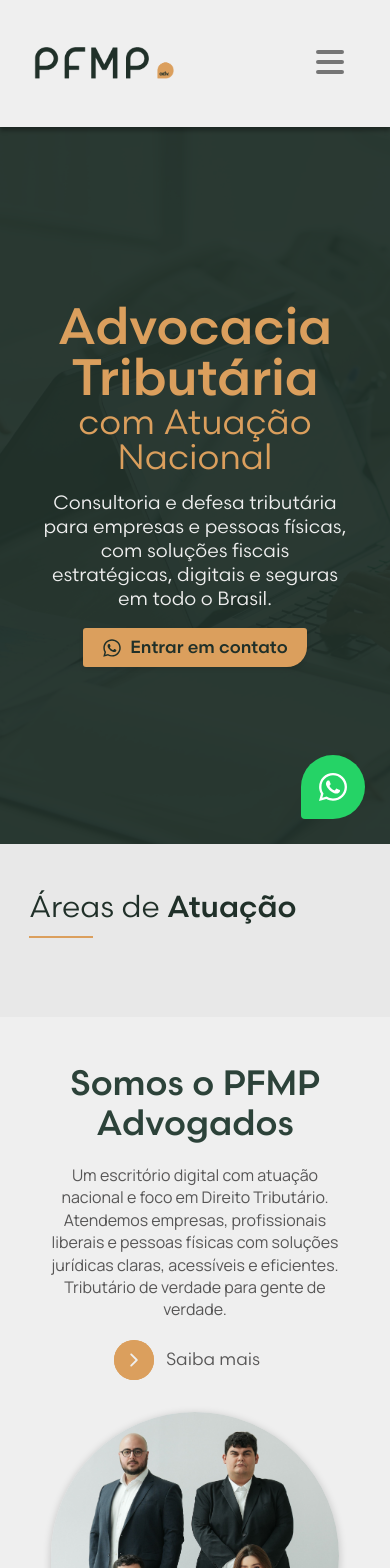
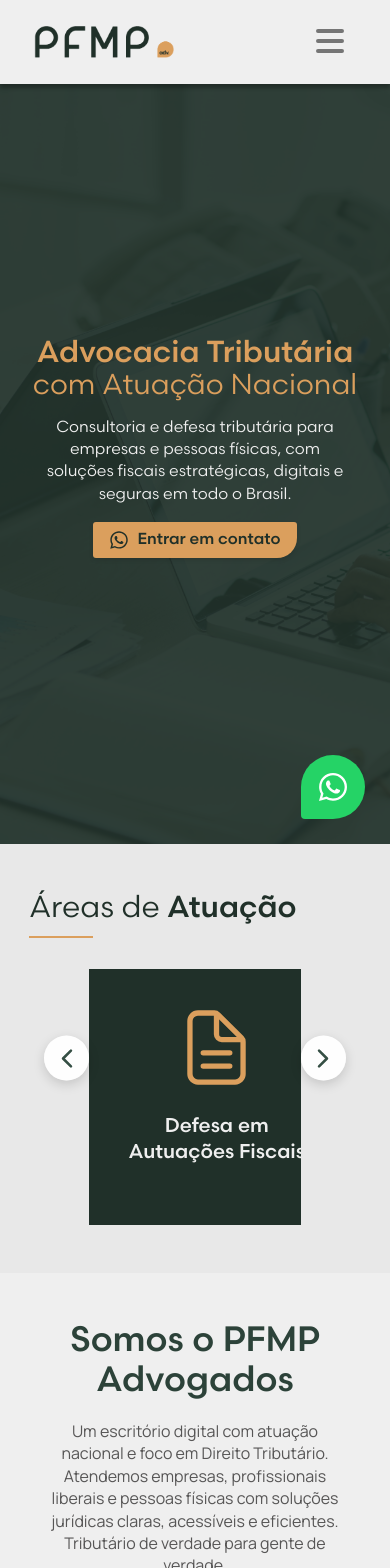
Before and after one commit to joaopiller/PFMP, a React (Vite) app: page / in a window 390 px wide. Shown: the top 1568 px of the page. Built offline with nearby package versions, Linux system fonts and the light colour scheme.

Commit message:
feat: style changes

```diff
--- a/package.json
+++ b/package.json
@@ -13,7 +13,8 @@
     "react": "^19.1.0",
     "react-dom": "^19.1.0",
     "react-icons": "^5.5.0",
-    "react-router-dom": "^7.6.3"
+    "react-router-dom": "^7.6.3",
+    "swiper": "^11.2.10"
   },
   "devDependencies": {
     "@eslint/js": "^9.30.1",
--- a/src/components/CardAreaDeAtuacao/styles.module.css
+++ b/src/components/CardAreaDeAtuacao/styles.module.css
@@ -3,16 +3,17 @@
   flex-direction: column;
   align-items: center;
   justify-content: center;
-  width: 16.5rem !important;
-  height: 16.5rem;
+  width: 16rem !important;
+  height: 16rem;
   border-radius: 6px;
   overflow: hidden;
   background-color: #203029;
-  padding: 1.2rem;
+  padding: 1.3rem;
   text-align: center;
   color: #efefef;
   transition: all 0.5s ease;
   gap: 0.6rem;
+  margin: 0 auto;
 }
 
 .areaDeAtuacaoCard:hover {
@@ -21,7 +22,7 @@
 }
 
 .areaDeAtuacaoCard h3 {
-  font-size: 1.32rem;
+  font-size: 1.25rem;
   color: #efefef;
   font-family: var(--font-scandia-medium);
   line-height: 1.65rem;
@@ -31,7 +32,7 @@
 }
 
 .areaDeAtuacaoCard p {
-  font-size: .9rem;
+  font-size: 0.9rem;
   color: #efefef;
   font-family: var(--font-scandia-regular);
   line-height: 1.4rem;
--- a/src/components/Header/styles.module.css
+++ b/src/components/Header/styles.module.css
@@ -199,7 +199,7 @@
 @media (max-width: 800px) {
   .header {
     padding: 1rem 2rem;
-    height: 15vh;
+    height: 10vh;
   }
 
   .logo {
--- a/src/components/HomeAreasDeAtuação/index.jsx
+++ b/src/components/HomeAreasDeAtuação/index.jsx
@@ -1,7 +1,28 @@
 import SectionTitle from "../SectionTitle";
 import styles from "./styles.module.css";
+import { Swiper, SwiperSlide } from "swiper/react";
+import { Navigation } from "swiper/modules";
+import { useState } from "react";
+import { IoChevronBack, IoChevronForward } from "react-icons/io5";
+import "swiper/css";
+import "swiper/css/navigation";
+import areasDeAtuacao from "../../data/areasDeAtuacao";
+import CardAreaDeAtuacao from "../CardAreaDeAtuacao";
 
 export default function HomeAreasDeAtuacao({ whiteBackground = false }) {
+  const [swiperInstance, setSwiperInstance] = useState(null);
+
+  const goNext = () => {
+    if (swiperInstance) {
+      swiperInstance.slideNext();
+    }
+  };
+
+  const goPrev = () => {
+    if (swiperInstance) {
+      swiperInstance.slidePrev();
+    }
+  };
   return (
     <section
       className={styles.areasDeAtuacaoSection}
@@ -9,7 +30,65 @@ export default function HomeAreasDeAtuacao({ whiteBackground = false }) {
     >
       <div className={styles.areasDeAtuacaoContainer}>
         <SectionTitle lightTitle="Áreas de" boldTitle="Atuação" />
+
+        {/* Setas Customizadas */}
+        <button className={styles.customArrowPrev} onClick={goPrev}>
+          <IoChevronBack size={28} />
+        </button>
+        <button className={styles.customArrowNext} onClick={goNext}>
+          <IoChevronForward size={28} />
+        </button>
+
         <div className={styles.areasDeAtuacaoSlider}>
+          <Swiper
+            onSwiper={setSwiperInstance}
+            modules={[]}
+            loop
+            spaceBetween={16}
+            slidesPerView={1}
+            slidesPerGroup={1}
+            centeredSlides={true}
+            watchOverflow={true}
+            breakpoints={{
+              780: {
+                slidesPerView: 1,
+                slidesPerGroup: 1,
+                spaceBetween: 16,
+                centeredSlides: true,
+              },
+              781: {
+                slidesPerView: 2,
+                slidesPerGroup: 2,
+                spaceBetween: 10,
+                centeredSlides: false,
+              },
+              1185: {
+                slidesPerView: 3,
+                slidesPerGroup: 3,
+                spaceBetween: 10,
+                centeredSlides: false,
+              },
+              1501: {
+                slidesPerView: 4,
+                slidesPerGroup: 4,
+                spaceBetween: 20,
+                centeredSlides: false,
+              },
+            }}
+          >
+            {areasDeAtuacao.map((area) => (
+              <SwiperSlide key={area.name}>
+                <CardAreaDeAtuacao
+                  margin
+                  key={area.id}
+                  title={area.name}
+                  description={area.description}
+                >
+                  <area.icon color="#db9f5d" size={85} />
+                </CardAreaDeAtuacao>
+              </SwiperSlide>
+            ))}
+          </Swiper>
         </div>
       </div>
     </section>
--- a/src/components/HomeAreasDeAtuação/styles.module.css
+++ b/src/components/HomeAreasDeAtuação/styles.module.css
@@ -8,10 +8,120 @@
 
 .areasDeAtuacaoContainer {
   width: 85%;
+  position: relative;
+}
+
+/* Setas Customizadas */
+.customArrowPrev,
+.customArrowNext {
+  position: absolute;
+  top: 50%;
+  transform: translateY(-50%);
+  z-index: 10;
+  background-color: rgba(255, 255, 255, 0.95);
+  border: none;
+  border-radius: 50%;
+  width: 55px;
+  height: 55px;
+  display: flex;
+  align-items: center;
+  justify-content: center;
+  color: #354f44;
+  cursor: pointer;
+  box-shadow: 0 4px 12px rgba(0, 0, 0, 0.15);
+  transition: all 0.3s ease;
+}
+
+.customArrowPrev {
+  left: 00px;
+}
+
+.customArrowNext {
+  right: 10px;
+}
+
+.customArrowPrev:hover,
+.customArrowNext:hover {
+  background-color: #354f44;
+  color: white;
+  transform: translateY(-50%) scale(1.1);
+  box-shadow: 0 6px 16px rgba(0, 0, 0, 0.25);
+}
+
+.customArrowPrev:active,
+.customArrowNext:active {
+  transform: translateY(-50%) scale(0.95);
 }
 
 .areasDeAtuacaoSlider {
-  width: 90%;
+  width: calc(100% - 160px);
   position: relative;
   margin: 0 auto;
 }
+
+/* Responsividade */
+@media (max-width: 780px) {
+  .areasDeAtuacaoSlider {
+    width: calc(100% - 80px);
+  }
+
+  .customArrowPrev,
+  .customArrowNext {
+    width: 35px;
+    height: 35px;
+  }
+
+  .customArrowPrev {
+    left: 5px;
+  }
+
+  .customArrowNext {
+    right: 5px;
+  }
+
+  /* Força 1 slide em telas menores que 780px */
+  .areasDeAtuacaoSlider :global(.swiper-slide) {
+    width: 100% !important;
+    margin-right: 16px !important;
+  }
+}
+
+@media (max-width: 1185px) {
+  .areasDeAtuacaoSlider {
+    width: calc(100% - 120px);
+  }
+
+  .customArrowPrev,
+  .customArrowNext {
+    width: 45px;
+    height: 45px;
+  }
+
+  .customArrowPrev {
+    left: 15px;
+  }
+
+  .customArrowNext {
+    right: 15px;
+  }
+}
+
+@media (max-width: 100px) {
+  .areasDeAtuacaoSlider {
+    width: calc(100% - 80px);
+  }
+
+  .customArrowPrev,
+  .customArrowNext {
+    width: 35px;
+    height: 35px;
+  }
+
+  .customArrowPrev {
+    left: 5px;
+  }
+
+  .customArrowNext {
+    right: 5px;
+  }
+}
--- a/src/components/HomeBanner/styles.module.css
+++ b/src/components/HomeBanner/styles.module.css
@@ -159,11 +159,11 @@
   .homeBanner {
     justify-content: center;
     text-align: center;
-    height: 85vh;
+    height: 90vh;
   }
 
   .bannerBlur {
-    background-color: rgba(32, 48, 41, .95);
+    background-color: rgba(32, 48, 41, .92);
   }
 
   .bannerInfos {
@@ -176,6 +176,7 @@
     background-color: transparent;
     box-shadow: none;
     gap: 1rem;
+    margin-bottom: 2rem;
   }
 
   .lightTitle {
@@ -187,23 +188,25 @@
     display: flex;
     flex-direction: column;
     align-items: center;
-    gap: 0;
+    gap: .2rem;
     text-wrap: wrap;
   }
   .boldTitle {
     width: 100%;
-    font-size: 3.2rem;
+    font-size: 1.9rem;
+    text-wrap: nowrap;
   }
 
   .lightTitle {
     width: 100%;
-    font-size: 2.2rem;
+    font-size: 1.8rem;
+    text-wrap: nowrap;
   }
 
   .text {
     width: 100%;
-    font-size: 1.2rem;
-    line-height: 1.5rem;
+    font-size: 1rem;
+    line-height: 1.4rem;
   }
 
   .bannerImage {
@@ -212,5 +215,7 @@
 
   .button {
     margin: 0 auto;
+    font-size: 1rem;
+    padding: 0.5rem 1rem;
   }
 }
```
Also changed, not shown: src/components/HomeAreasDeAtuação/swiper-custom.css (added), 1 other file (tests, documents, lock files or other folders).
